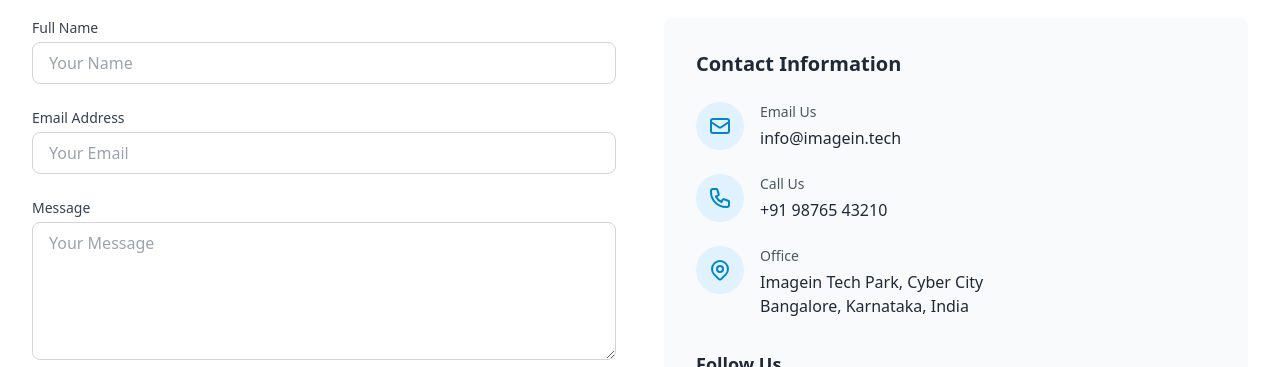
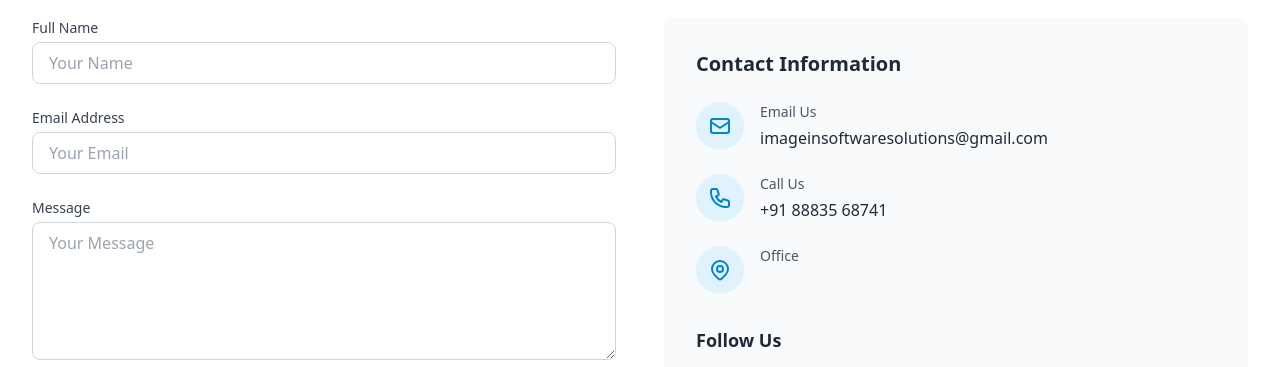
Before and after one commit to ImageinSoftwareSolutions/imageinsoftwaresolutions.github.io, a website: page index.html in a window 1280 px wide. Shown: the part 7960-8327 px from the top of the page. Drawn offline with nearby package versions, Linux system fonts and the light colour scheme.

Commit message:
Update index.html

```diff
--- a/index.html
+++ b/index.html
@@ -732,7 +732,7 @@
                                 </div>
                                 <div>
                                     <p class="text-sm text-gray-600 mb-1">Email Us</p>
-                                    <p class="font-medium">info@imagein.tech</p>
+                                    <p class="font-medium">imageinsoftwaresolutions@gmail.com</p>
                                 </div>
                             </div>
 
@@ -744,7 +744,7 @@
                                 </div>
                                 <div>
                                     <p class="text-sm text-gray-600 mb-1">Call Us</p>
-                                    <p class="font-medium">+91 98765 43210</p>
+                                    <p class="font-medium">+91 88835 68741</p>
                                 </div>
                             </div>
 
@@ -757,8 +757,8 @@
                                 </div>
                                 <div>
                                     <p class="text-sm text-gray-600 mb-1">Office</p>
-                                    <p class="font-medium">Imagein Tech Park, Cyber City</p>
-                                    <p class="font-medium">Bangalore, Karnataka, India</p>
+
+                                    <p class="font-medium"></p>
                                 </div>
                             </div>
                         </div>
```
